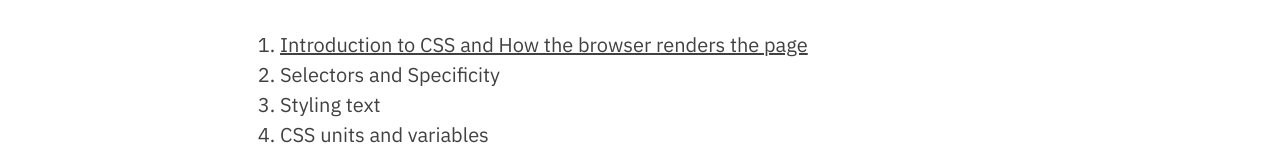
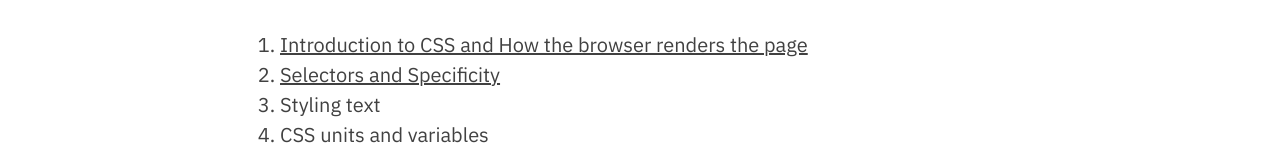
Before and after one commit to AlbericTrancart/cssdojo, a Next.js app: page / in a window 1280 px wide. Shown: the part 756-906 px from the top of the page. Built offline with nearby package versions, Linux system fonts and the light colour scheme.

Commit message:
Add link to the new kata in the homepage

```diff
--- a/pages/index.tsx
+++ b/pages/index.tsx
@@ -61,7 +61,7 @@ const Home: NextPage = () => (
         <Kata page={PAGES.WhyCSSHowItWorks}>
           Introduction to CSS and How the browser renders the page
         </Kata>
-        <li>Selectors and Specificity</li>
+        <Kata page={PAGES.SelectorsSpecificity}>Selectors and Specificity</Kata>
         <li>Styling text</li>
         <li>CSS units and variables</li>
         <Kata page={PAGES.TheBoxModel}>The box model</Kata>
```
